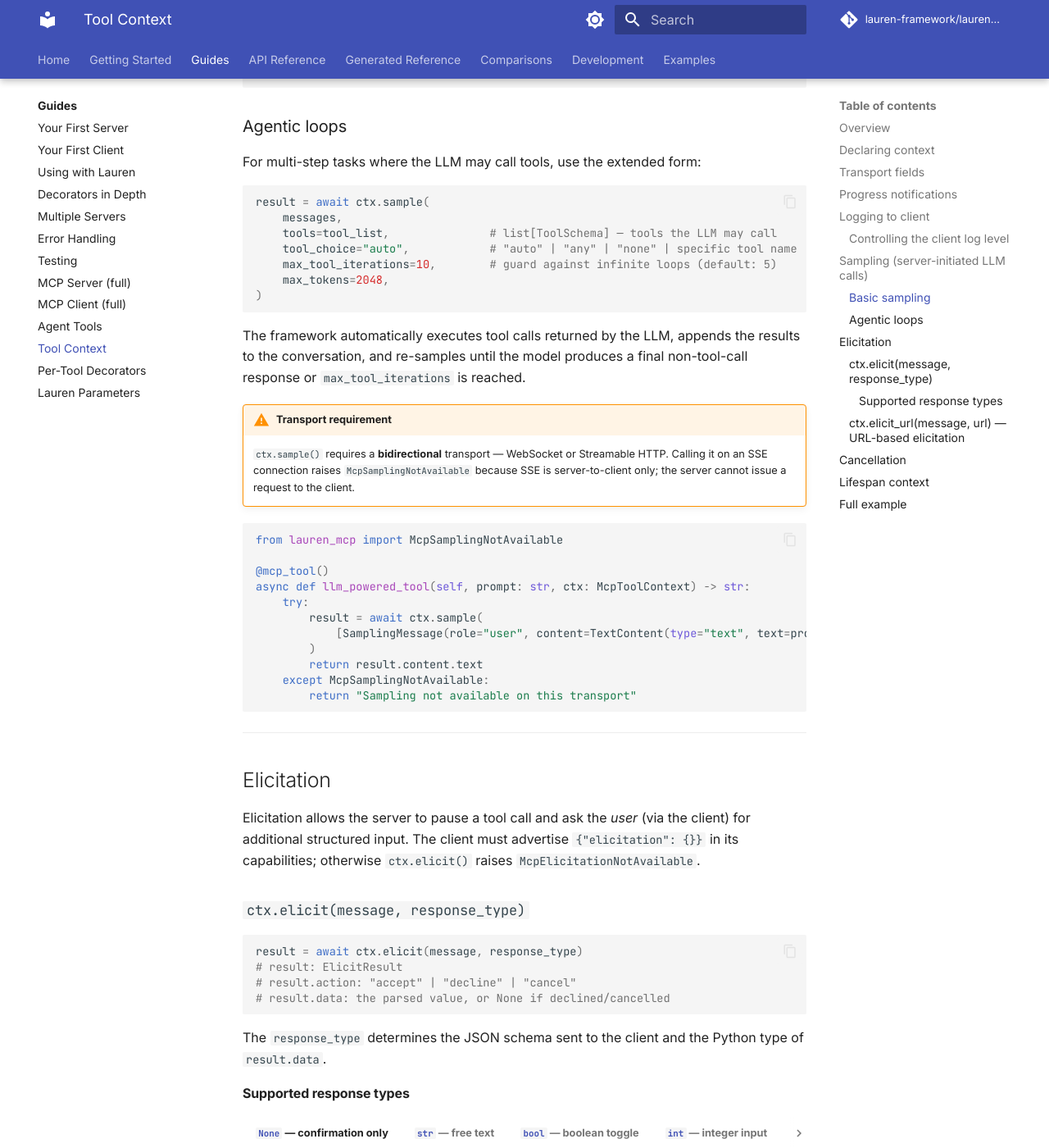
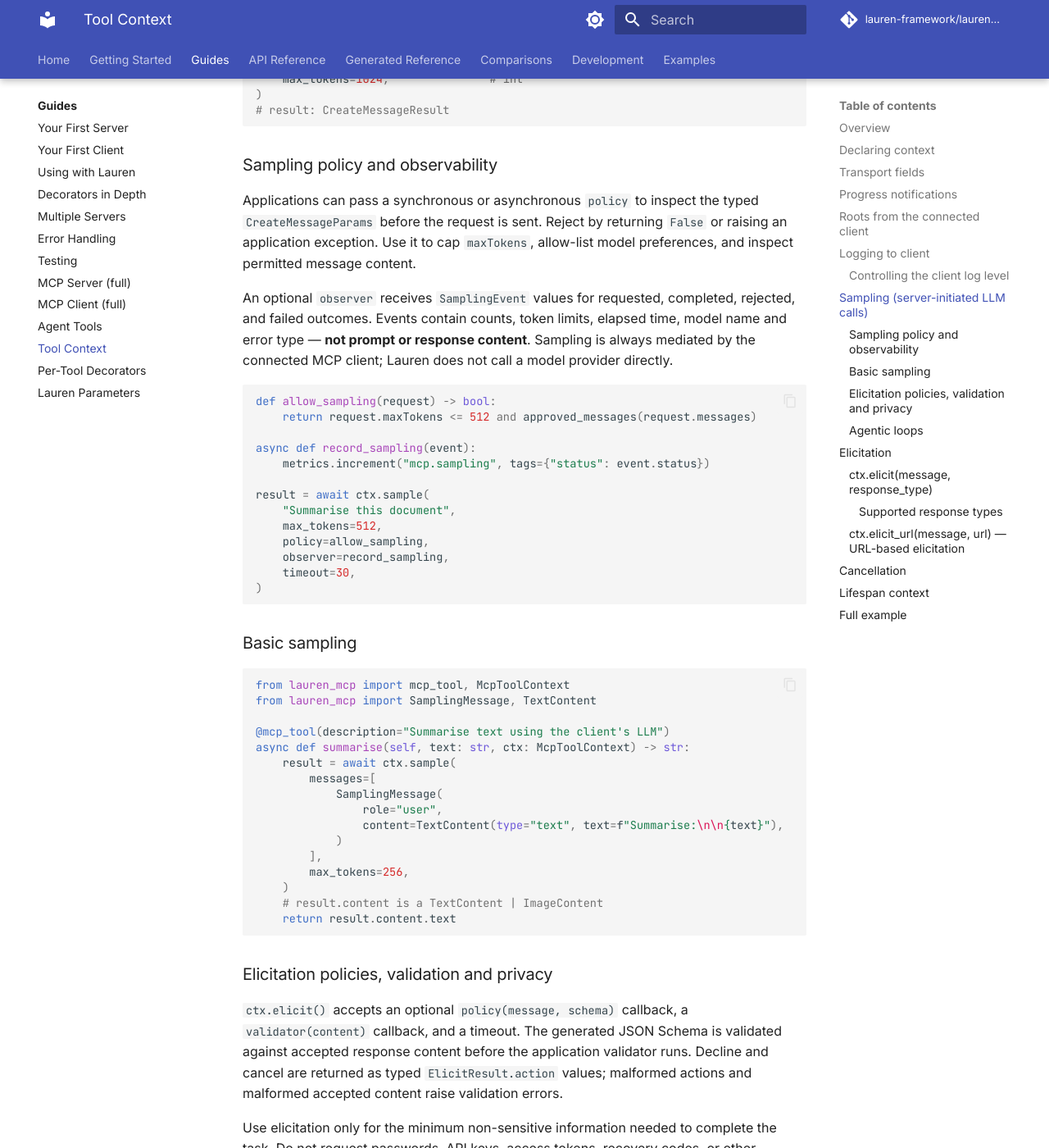
Before and after one commit to lauren-framework/lauren-mcp, an MkDocs documentation site: the page built from docs/guides/tool-context.md, in a window 1280 px wide and 1400 px high, scrolled down 4759 px. Shown: the whole window at 82% size. Built offline with MkDocs 1.6.1 and Material for MkDocs 9.7.7, drawn with Linux system fonts in a browser that asks for light colours; comment, search, counter and statistics services are not loaded; the version menu is left out; some of the changed text lies outside the part shown.

Commit message:
docs: document roots trust, logging mapping and policy hooks

````diff
--- a/docs/guides/tool-context.md
+++ b/docs/guides/tool-context.md
@@ -153,11 +153,33 @@ async def ingest(self, file_path: str, ctx: McpToolContext) -> str:
 
 ---
 
+## Roots from the connected client
+
+When the peer advertises the MCP `roots` capability, `ctx.list_roots()` retrieves
+its current roots as typed `Root` values. Roots are untrusted context, not filesystem
+permissions. Resolve paths, enforce tenant boundaries, and authorize every operation
+independently; never treat a returned URI as permission to read or write that location.
+
+```python
+roots = await ctx.list_roots()
+for root in roots:
+    # Use only as a hint for an independently-authorized workspace lookup.
+    await audit_workspace_hint(root.uri, root.name)
+```
+
+It raises `McpRootsNotAvailable` if the transport cannot make server-to-client
+requests or the client did not advertise roots.
+
+---
+
 ## Logging to client
 
 `McpToolContext` provides eight logging methods that map to MCP log levels. Log
 messages are delivered to the client as `notifications/message` JSON-RPC
-notifications in real time.
+notifications in real time. Each MCP severity is also mapped to Python logging
+(`debug` 10, `info` 20, `notice` 25, `warning` 30, `error` 40,
+`critical` 50, `alert` 60, `emergency` 70). The original protocol severity
+remains available as the log record's `mcp_level` attribute.
 
 ```python
 await ctx.debug(msg, *args)
@@ -222,6 +244,34 @@ result = await ctx.sample(
 # result: CreateMessageResult
 ```
 
+### Sampling policy and observability
+
+Applications can pass a synchronous or asynchronous `policy` to inspect the
+typed `CreateMessageParams` before the request is sent. Reject by returning
+`False` or raising an application exception. Use it to cap `maxTokens`, allow-list
+model preferences, and inspect permitted message content.
+
+An optional `observer` receives `SamplingEvent` values for requested, completed,
+rejected, and failed outcomes. Events contain counts, token limits, elapsed time,
+model name and error type — **not prompt or response content**. Sampling is always
+mediated by the connected MCP client; Lauren does not call a model provider directly.
+
+```python
+def allow_sampling(request) -> bool:
+    return request.maxTokens <= 512 and approved_messages(request.messages)
+
+async def record_sampling(event):
+    metrics.increment("mcp.sampling", tags={"status": event.status})
+
+result = await ctx.sample(
+    "Summarise this document",
+    max_tokens=512,
+    policy=allow_sampling,
+    observer=record_sampling,
+    timeout=30,
+)
+```
+
 ### Basic sampling
 
 ```python
@@ -241,6 +291,30 @@ async def summarise(self, text: str, ctx: McpToolContext) -> str:
     )
     # result.content is a TextContent | ImageContent
     return result.content.text
+```
+
+### Elicitation policies, validation and privacy
+
+`ctx.elicit()` accepts an optional `policy(message, schema)` callback, a
+`validator(content)` callback, and a timeout. The generated JSON Schema is
+validated against accepted response content before the application validator runs.
+Decline and cancel are returned as typed `ElicitResult.action` values; malformed
+actions and malformed accepted content raise validation errors.
+
+Use elicitation only for the minimum non-sensitive information needed to complete
+the task. Do not request passwords, API keys, access tokens, recovery codes, or
+other credentials. Use a dedicated authentication or secret-management flow instead.
+
+```python
+result = await ctx.elicit(
+    "Which report format should I use?",
+    Literal["pdf", "csv"],
+    policy=lambda message, schema: "credential" not in message.lower(),
+    validator=lambda content: content.get("value") in {"pdf", "csv"},
+    timeout=60,
+)
+if result.action != "accept":
+    return "No format selected."
 ```
 
 ### Agentic loops
````
